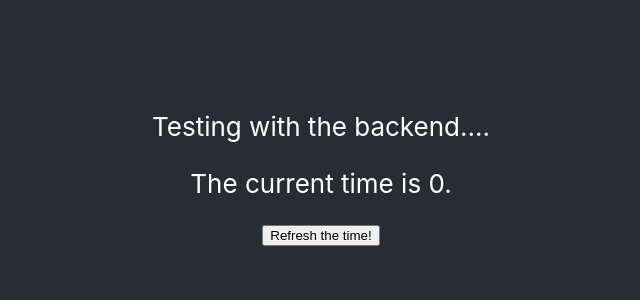
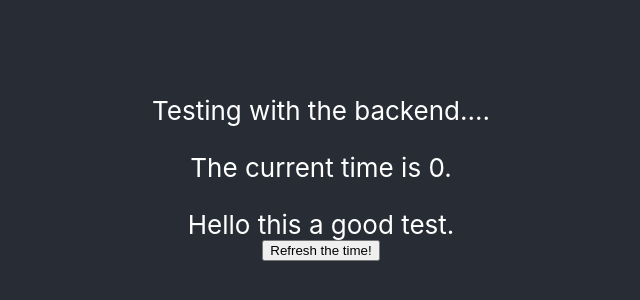
Before and after one commit to mushfikurr/cloud-computing-cw, a React (Create React App) app: page / in a window 1280 px wide. Shown: the part 222-522 px from the top of the page, without its empty margins (319-959 px from the left). Built offline with nearby package versions, Linux system fonts and the light colour scheme; no server answers.

Commit message:
Some changes

```diff
--- a/src/App.js
+++ b/src/App.js
@@ -22,6 +22,7 @@ function App() {
       <header className="App-header">
         Testing with the backend....
         <p>The current time is {currentTime}.</p>
+        Hello this a good test.
         <button onClick={refreshTime}>Refresh the time!</button>
       </header>
     </div>
```
Also changed, not shown: 2 other files (tests, documents, lock files or other folders).
